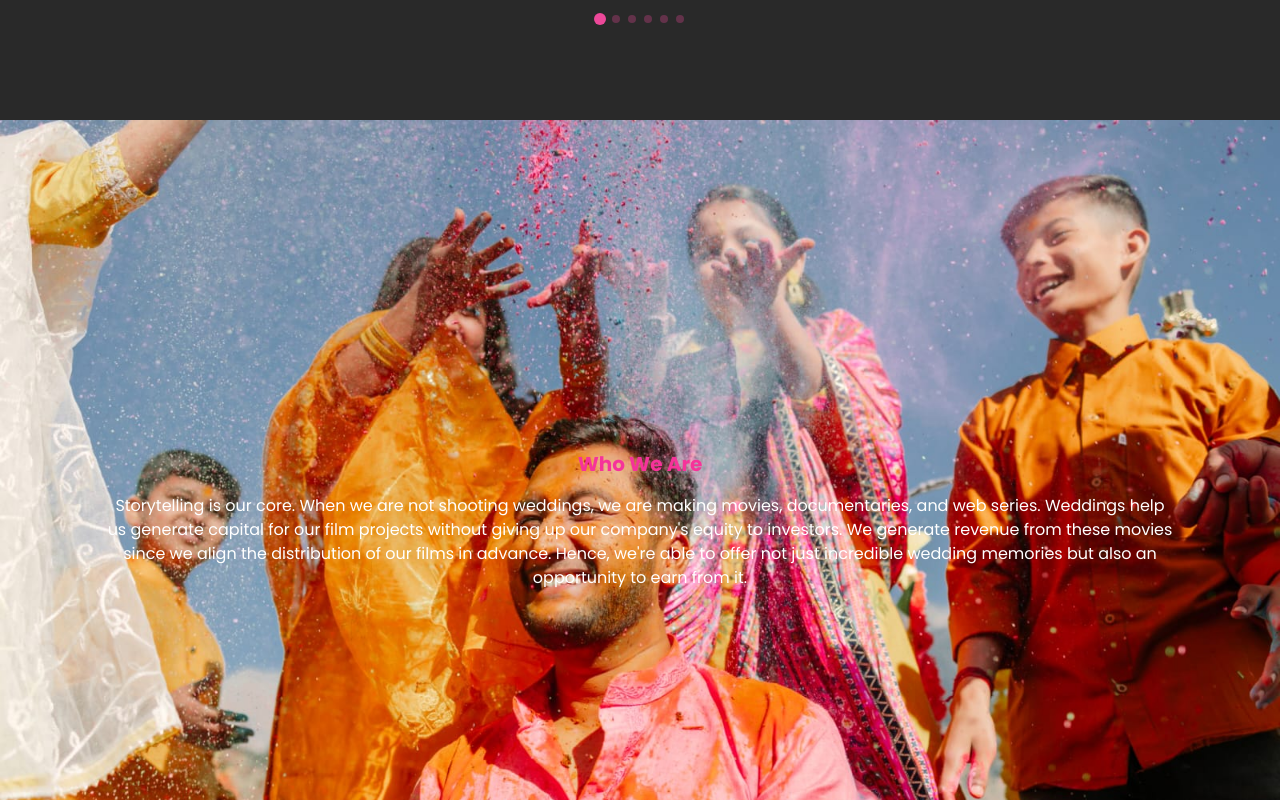
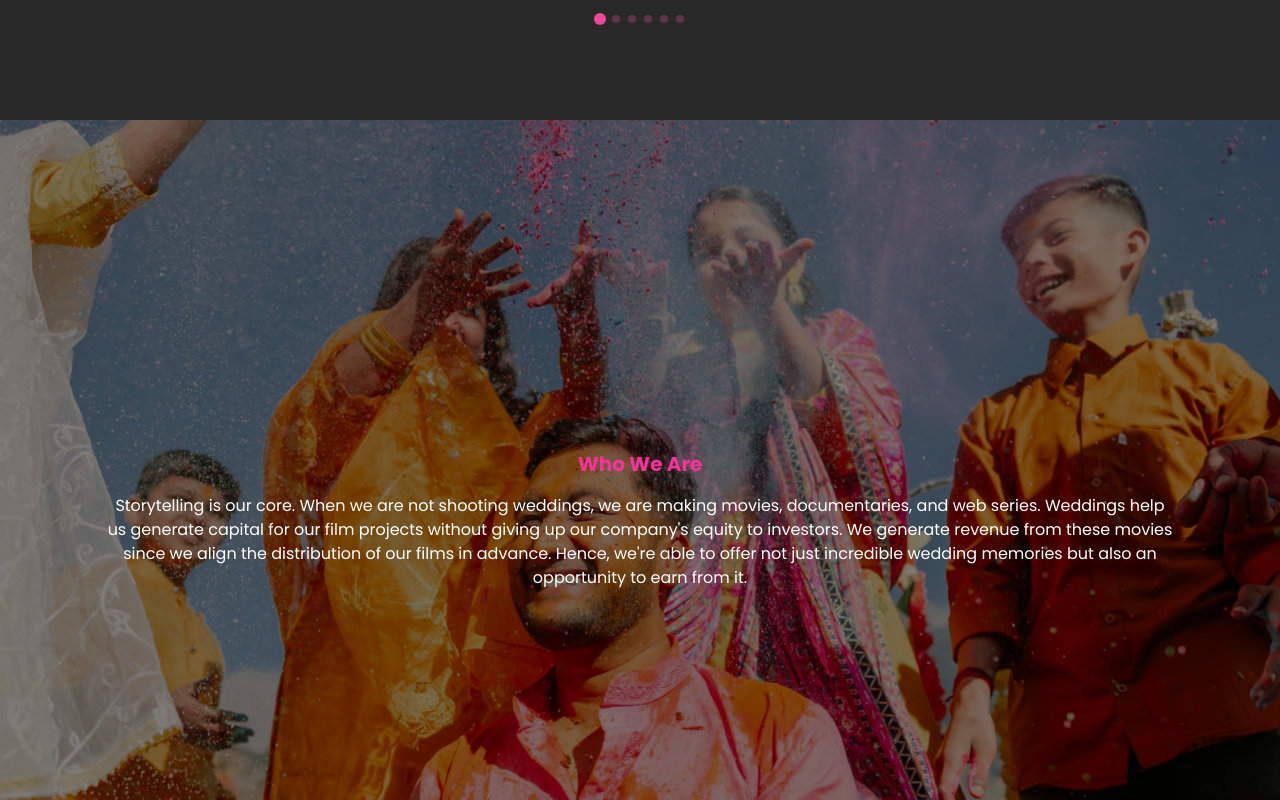
Before and after one commit to Soumay-Sanpui/wedding-landing-page, a React (Vite) app: page / in a window 1280 px wide. Shown: the part 1540-2340 px from the top of the page. Built offline with nearby package versions, Linux system fonts and the light colour scheme.

Commit message:
whoweare, process

```diff
--- a/src/sections/ProcessSection.jsx
+++ b/src/sections/ProcessSection.jsx
@@ -2,14 +2,14 @@ const ProcessSection = () => {
     return (
         <section className="py-8 md:py-16 lg:py-20 flex flex-col items-center justify-center border bg-black">
             <h2 className="text-center text-2xl md:text-4xl lg:text-5xl font-bold uppercase mb-6 md:mb-10 text-white">The Process</h2>
-            <div className="flex flex-col items-start justify-center w-full px-4 md:px-8 lg:px-16">
-                <div className="my-2 md:my-4 flex flex-col md:flex-row items-start md:items-center justify-start gap-3 md:gap-5">
+            <div className="flex flex-col items-center justify-center w-full px-4 md:px-8 lg:px-16">
+                <div className="my-2 md:my-4 flex flex-col md:flex-row items-center justify-center gap-3 md:gap-5">
                     <h1 className="text-xl md:text-2xl font-bold rounded-md p-2 bg-neutral-100 text-black w-12 text-center">01</h1>
-                    <p className="text-lg md:text-2xl text-white">We understand your vision, preferences, and budget</p>
+                    <p className="text-lg md:text-2xl text-white text-center">We understand your vision, preferences, and budget</p>
                 </div>
-                <div className="my-2 md:my-4 flex flex-col md:flex-row items-start md:items-center justify-start gap-3 md:gap-5">
+                <div className="my-2 md:my-4 flex flex-col md:flex-row items-center justify-center gap-3 md:gap-5">
                     <h1 className="text-xl md:text-2xl font-bold rounded-md p-2 bg-neutral-100 text-black w-12 text-center">02</h1>
-                    <p className="text-lg md:text-2xl text-white">You choose a plan that works for you</p>
+                    <p className="text-lg md:text-2xl text-white text-center">You choose a plan that works for you</p>
                 </div>
             </div>
 
@@ -24,6 +24,7 @@ const ProcessSection = () => {
                         <ul className="list-disc space-y-4 md:space-y-6 text-base md:text-lg lg:text-xl ml-4 md:ml-6">
                             <li>50% guaranteed return on your wedding photography budget within 3 years.</li>
                             <li>Example: If your wedding photography costs ₹1 lakh, you'll receive ₹50,000 as an assured return.</li>
+                            <li>This is a potentially high-return opportunity and is subject to the commercial success of our film projects.</li>
                         </ul>
                     </div>
                 </div>
--- a/src/sections/WhoWeAreSection.jsx
+++ b/src/sections/WhoWeAreSection.jsx
@@ -1,10 +1,11 @@
 const WhoWeAreSection = () => {
     return(
-        <section className={"w-screen h-screen bg-[url('/wwa.jpeg')] bg-cover bg-fit bg-no-repeat bg-fixed text-white p-4 flex flex-col gap-4  items-center justify-center"}>
+        <section className={"w-screen h-screen bg-[url('/wwa.jpeg')] bg-cover bg-fit bg-no-repeat bg-fixed text-white p-4 flex flex-col gap-4 items-center justify-center relative"}>
+            <div className="absolute inset-0 bg-black opacity-50"></div> {/* Black overlay */}
             {/* Section title */}
-            <h1 className={"text-pink-500 font-bold text-xl"}>Who We Are</h1>
+            <h1 className={"text-pink-500 font-bold text-xl relative"}>Who We Are</h1>
             {/* Section content */}
-            <p className={"text-center mx-22"}>Storytelling is our core. When we are not shooting weddings, we are making movies, documentaries, and web series. Weddings help us generate capital for our film projects without giving up our company's equity to investors. We generate revenue from these movies since we align the distribution of our films in advance. Hence, we're able to offer not just incredible wedding memories but also an opportunity to earn from it.</p>
+            <p className={"text-center mx-22 relative"}>Storytelling is our core. When we are not shooting weddings, we are making movies, documentaries, and web series. Weddings help us generate capital for our film projects without giving up our company's equity to investors. We generate revenue from these movies since we align the distribution of our films in advance. Hence, we're able to offer not just incredible wedding memories but also an opportunity to earn from it.</p>
         </section>
     )
 }
```
